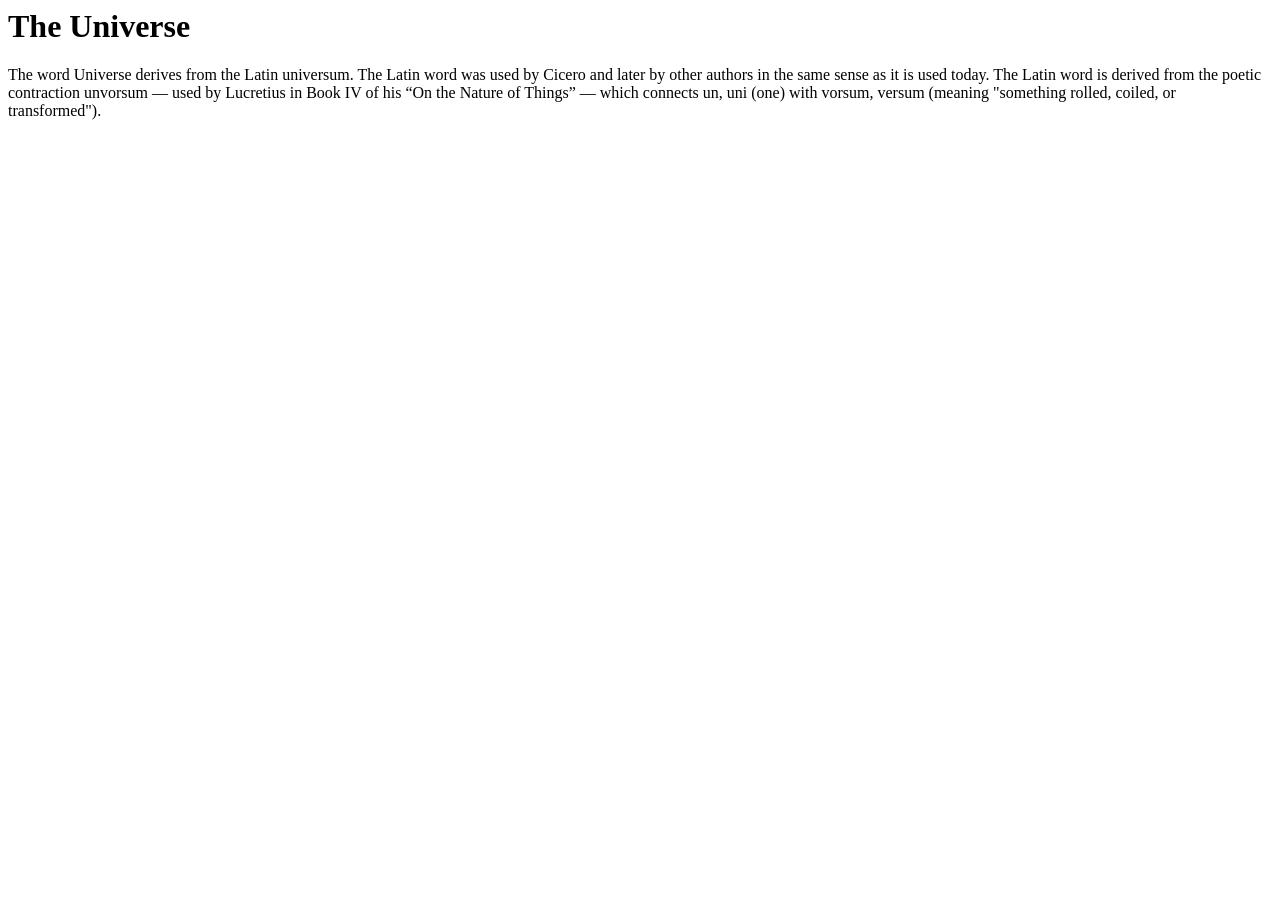
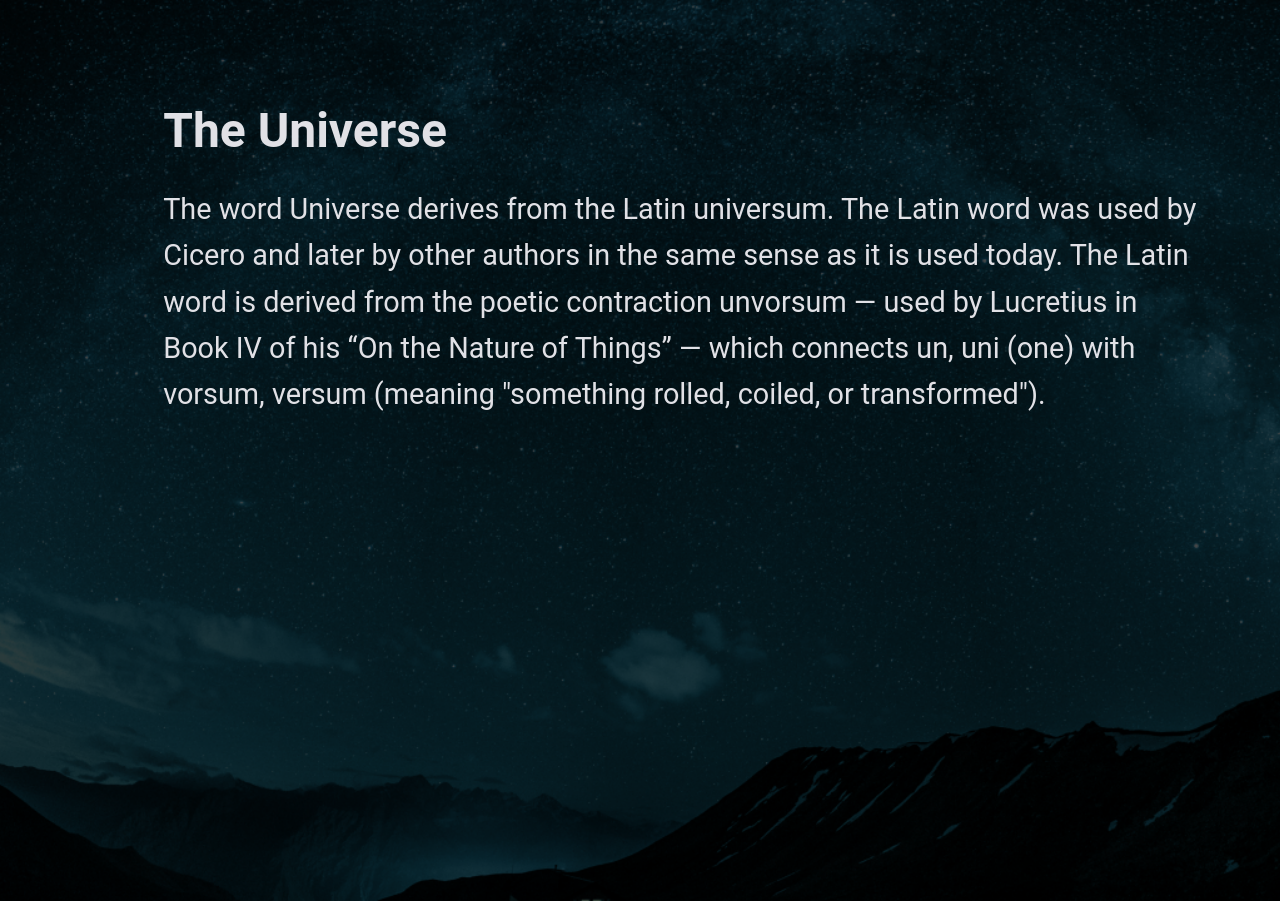
Before and after one commit to Thalys001/SPA-universe-js, a plain HTML site: page pages/universe.html in a window 1280 px wide. Before the commit the page ends 800 px from the top, so only its background shows below. Drawn offline with Linux system fonts and the light colour scheme.

Commit message:
style: creating universe page styles

```diff
--- a/style.css
+++ b/style.css
@@ -64,7 +64,6 @@ nav a {
   border: 2px solid var(--text-color-secundary);
   border-radius: 5px;
 
-
   color: var(--text-color-secundary);
   background-color: transparent;
 
@@ -80,3 +79,10 @@ nav a {
 
   transition: all 0.5s ease;
 }
+
+.content p {
+  font-size: 1.8rem;
+  line-height: 160%;
+
+  color: var(--text-color-primary);
+}
--- a/style/universe.css
+++ b/style/universe.css
@@ -0,0 +1,21 @@
+@import url(../style.css);
+
+body {
+  background-image: url(../assets/mountains-universe-2.png);
+  transition: background-image 500ms ease;
+}
+
+nav a:nth-child(3) {
+  font-weight: 700;
+  font-size: 2.4rem;
+
+  color: var(--text-color-secundary);
+  border-bottom: 1px solid var(--text-color-secundary);
+}
+
+.content {
+  margin-left: 10.2rem;
+  margin-top: 6.3rem;
+
+  gap: 1.6rem;
+}
```
